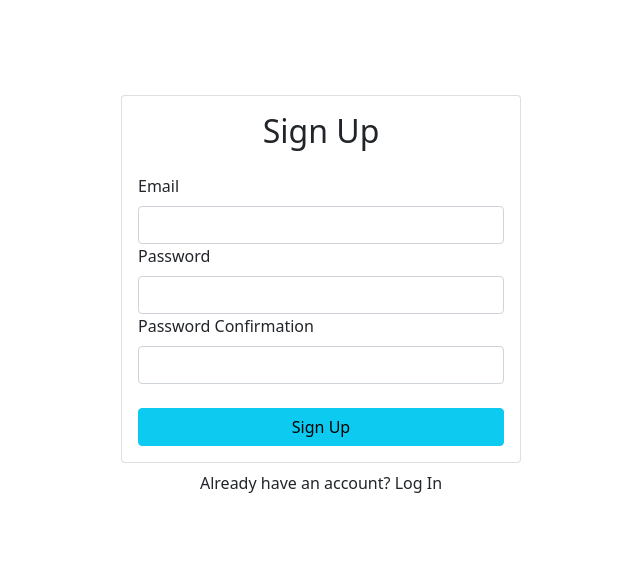
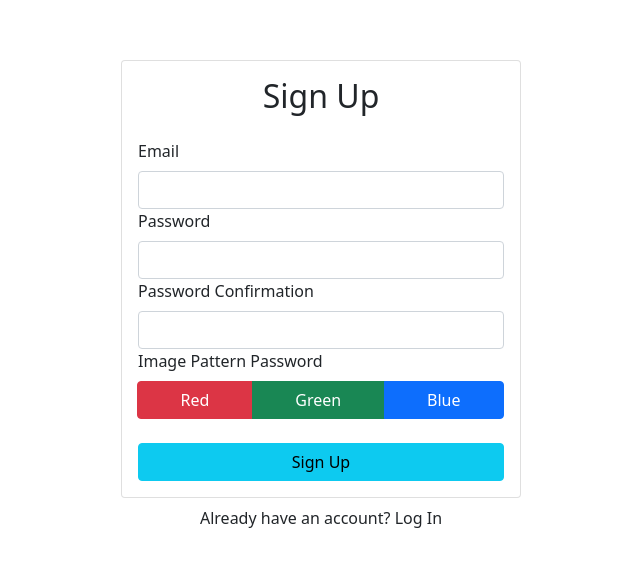
Before and after one commit to Mel28vin/graphical-password-auth, a React (Create React App) app: page / in a window 1280 px wide. Shown: the part 105-672 px from the top of the page, without its empty margins (319-959 px from the left). Built offline with nearby package versions, Linux system fonts and the light colour scheme; no server answers.

Commit message:
Added Image(RGB) Auth for SignUp

```diff
--- a/src/components/SignUp.tsx
+++ b/src/components/SignUp.tsx
@@ -1,6 +1,15 @@
 import { useRef, useState } from "react"
-import { Button, Card, Form, Alert } from "react-bootstrap"
+import {
+  Button,
+  Card,
+  Form,
+  Alert,
+  ToggleButton,
+  ButtonGroup,
+} from "react-bootstrap"
 import { useAuth } from "../contexts/AuthContext"
+
+let imagePattern: string[] = []
 
 const SignUp = () => {
   const emailRef = useRef<HTMLInputElement>()
@@ -8,21 +17,38 @@ const SignUp = () => {
   const passwordConfirmRef = useRef<HTMLInputElement>()
   const [error, setError] = useState("")
   const [loading, setLoading] = useState(false)
-  const { signup, currentUser } = useAuth()
+  const [radioValue, setRadioValue] = useState("0")
+  const { signup } = useAuth()
+
+  const radios = [
+    { name: "Red", value: "1", variant: "danger" },
+    { name: "Green", value: "2", variant: "success" },
+    { name: "Blue", value: "3", variant: "primary" },
+  ]
 
   const handleSubmit = async (e) => {
     e.preventDefault()
     if (passwordRef.current.value !== passwordConfirmRef.current.value) {
+      imagePattern = []
+      setLoading(false)
       return setError("Passwords Do Not Match")
+    }
+    const colorPatternString = imagePattern.join("")
+    if (colorPatternString.length !== 12) {
+      imagePattern = []
+      setLoading(false)
+      return setError("Click every color once")
     }
     try {
       setError("")
       setLoading(true)
-      await signup(emailRef.current.value, passwordRef.current.value)
+      const completePassword = passwordRef.current.value + colorPatternString
+      await signup(emailRef.current.value, completePassword)
     } catch {
-      return setError("Failed to create an Account")
+      setError("Failed to create an Account")
     }
     setLoading(false)
+    imagePattern = []
   }
 
   return (
@@ -31,7 +57,6 @@ const SignUp = () => {
         <Card.Body>
           <h2 className="text-center mb-4"> Sign Up</h2>
           {error && <Alert variant="danger"> {error} </Alert>}
-          {currentUser && currentUser.email}
           <Form onSubmit={handleSubmit}>
             <Form.Group id="email">
               <Form.Label> Email </Form.Label>
@@ -44,6 +69,28 @@ const SignUp = () => {
             <Form.Group id="password-confirm">
               <Form.Label> Password Confirmation </Form.Label>
               <Form.Control type="password" ref={passwordConfirmRef} required />
+            </Form.Group>
+            <Form.Group>
+              <Form.Label> Image Pattern Password </Form.Label>
+              <ButtonGroup className="d-flex align-items-center justify-content-center w-70">
+                {radios.map((radio, idx) => (
+                  <ToggleButton
+                    key={radio.value}
+                    id={`radio-${idx}`}
+                    type="radio"
+                    variant={radio.variant}
+                    name={radio.name}
+                    value={radio.value}
+                    checked={radioValue === radio.value}
+                    onChange={(e) => {
+                      setRadioValue(e.currentTarget.value)
+                      imagePattern.push(e.currentTarget.name)
+                    }}
+                  >
+                    {radio.name}
+                  </ToggleButton>
+                ))}
+              </ButtonGroup>
             </Form.Group>
             <Button
               disabled={loading}
--- a/src/contexts/AuthContext.tsx
+++ b/src/contexts/AuthContext.tsx
@@ -8,6 +8,7 @@ export const useAuth = () => useContext(AuthContext)
 
 export const AuthProvider = ({ children }) => {
   const [currentUser, setCurrentUser] = useState<any | null>(null)
+  const [loading, setLoading] = useState(true)
 
   const signup = (email, password) =>
     createUserWithEmailAndPassword(auth, email, password)
@@ -15,6 +16,7 @@ export const AuthProvider = ({ children }) => {
   useEffect(() => {
     const unsubscribe = auth.onAuthStateChanged((user) => {
       setCurrentUser(user)
+      setLoading(false)
     })
 
     return unsubscribe
@@ -28,5 +30,9 @@ export const AuthProvider = ({ children }) => {
     [currentUser]
   )
 
-  return <AuthContext.Provider value={value}>{children}</AuthContext.Provider>
+  return (
+    <AuthContext.Provider value={value}>
+      {!loading && children}
+    </AuthContext.Provider>
+  )
 }
```
